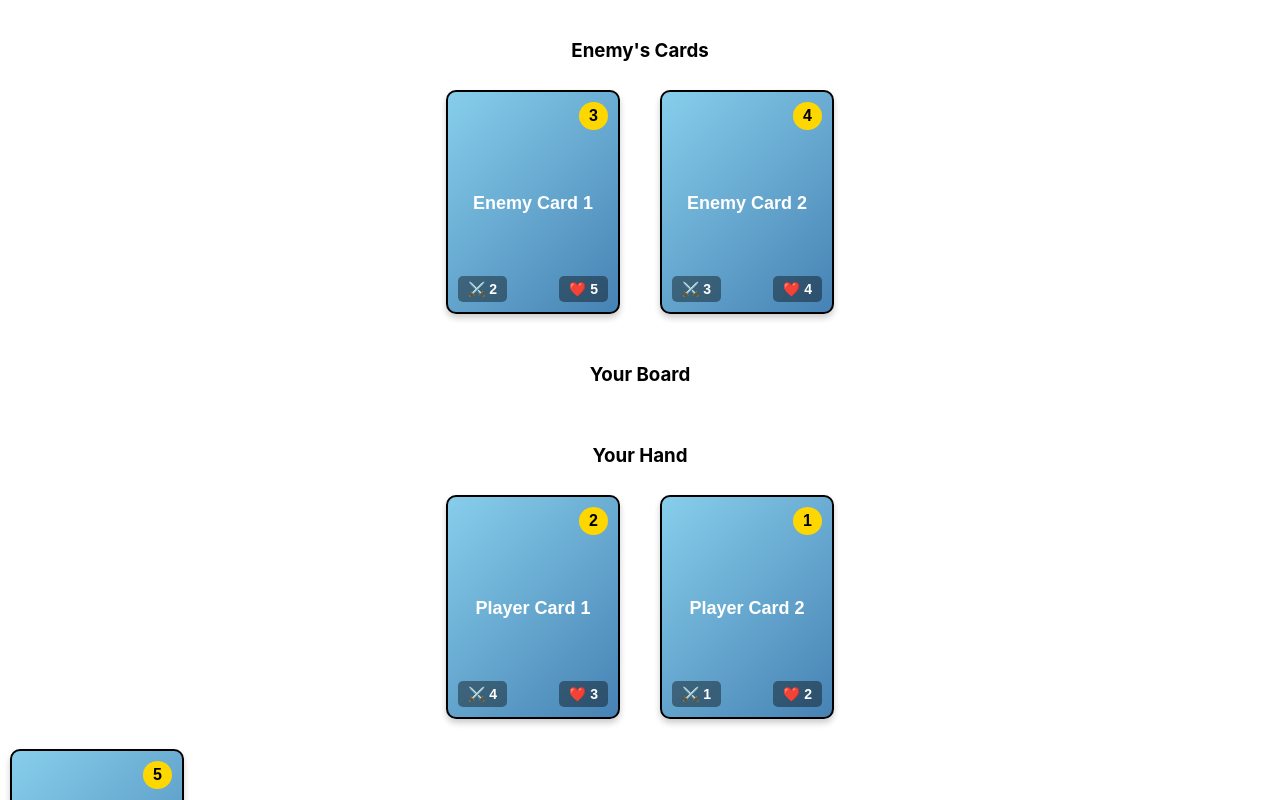
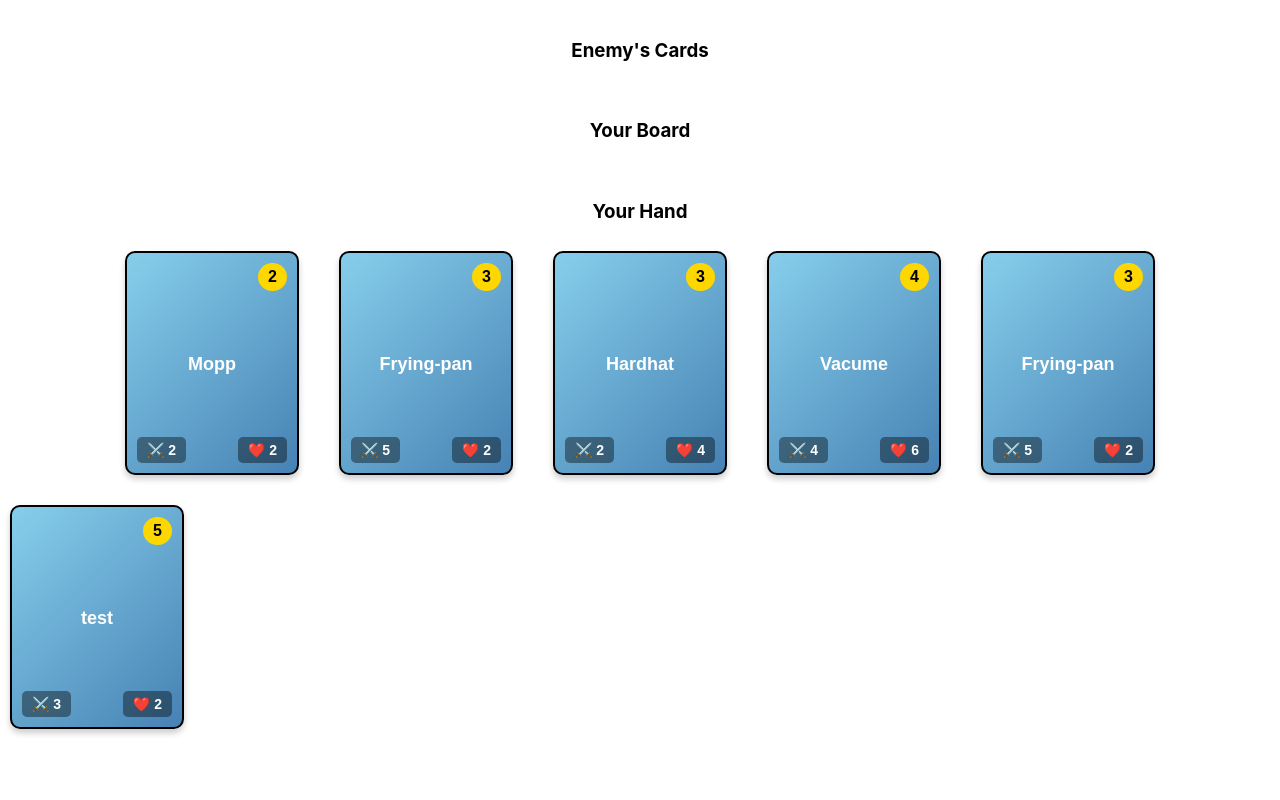
Before and after one commit to Ludde12345/stupid-card-game, a React (Create React App) app in the folder stupid-card-game/: page / in a window 1280 px wide. Shown: the top 800 px of the page. Built offline with nearby package versions, Linux system fonts and the light colour scheme; the HTML template or start-up script is replaced by a standard one.

Commit message:
Create card and adding cards to hand function

```diff
--- /dev/null
+++ b/stupid-card-game/src/CardStats.json
@@ -0,0 +1,47 @@
+[
+    {
+        "id": null,
+        "name": "Vacume",
+        "manaCost": 4,
+        "attack": 4,
+        "health": 6,
+        "elements": [
+            "cleanliness",
+            "electronic"
+        ]
+    },
+    {
+        "id": null,
+        "name": "Mopp",
+        "manaCost": 2,
+        "attack": 2,
+        "health": 2,
+        "elements": [
+            "cleanliness",
+            "physical",
+            "water"
+        ]
+    },
+    {
+        "id": null,
+        "name": "Frying-pan",
+        "manaCost": 3,
+        "attack": 5,
+        "health": 2,
+        "elements": [
+            "cooking",
+            "physical"
+        ]
+    },
+    {
+        "id": null,
+        "name": "Hardhat",
+        "manaCost": 3,
+        "attack": 2,
+        "health": 4,
+        "elements": [
+            "infrastructure",
+            "defense"
+        ]
+    }
+]
--- a/stupid-card-game/src/Game.jsx
+++ b/stupid-card-game/src/Game.jsx
@@ -1,27 +1,61 @@
-import React, { useState, useRef, useEffect} from 'react';
+import React, { useState, useRef, useEffect } from 'react';
 import { DragDropContext, Droppable, Draggable } from 'react-beautiful-dnd';
 import Card from './Card';
 import './Game.css'; // Import the new CSS file
+import cards from './CardStats.json';
 
-const initialEnemyCards = [
-  { id: 'e1', name: 'Enemy Card 1', manaCost: 3, attack: 2, health: 5 },
-  { id: 'e2', name: 'Enemy Card 2', manaCost: 4, attack: 3, health: 4 },
-];
+function createCard(nameOfCard) {
+  const cardToReturn = cards.find(card => card.name === nameOfCard);
 
-const initialPlayerCards = [
-  { id: 'p1', name: 'Player Card 1', manaCost: 2, attack: 4, health: 3 },
-  { id: 'p2', name: 'Player Card 2', manaCost: 1, attack: 1, health: 2 },
-];
+  if (cardToReturn) {
+    // Create a new object based on the card, and add the id to it
+    return {
+      ...cardToReturn,
+      id: String(Math.random())  // Add id to the new object
+    };
+  }
 
-const initialBoardCards = [];
+  return null;  // Returns null if the card was not found
+}
+
+const deck =
+  [
+    createCard("Vacume"),
+    createCard("Vacume"),
+    createCard("Mopp"),
+    createCard("Mopp"),
+    createCard("Mopp"),
+    createCard("Frying-pan"),
+    createCard("Frying-pan"),
+    createCard("Hardhat"),
+    createCard("Hardhat"),
+    createCard("Hardhat")
+  ]
 
 
 const CardGame = () => {
-  const [enemyCards, setEnemyCards] = useState(initialEnemyCards);
-  const [playerCards, setPlayerCards] = useState(initialPlayerCards);
-  const [boardCards, setBoardCards] = useState(initialBoardCards);
+  const [enemyCards, setEnemyCards] = useState([]);
+  const [playerHand, setPlayerHand] = useState([]);
+  const [boardCards, setBoardCards] = useState([]);
   const enemyCardRefs = useRef([]);
   const [draggingCard, setDraggingCard] = useState(null);
+  const [playerDeck, setPlayerDeck] = useState(deck);
+
+  function fillHand() {
+    const newHand = [...playerHand];  // Create a copy of the current playerHand
+    const newDeck = [...playerDeck];  // Create a copy of the current playerDeck
+
+    while (newHand.length < 5 && newDeck.length > 0) {  // Ensure we don't exceed 5 cards in hand
+      const chosenNumber = Math.floor(Math.random() * newDeck.length);
+      const chosenCard = newDeck[chosenNumber];
+
+      newHand.push(chosenCard);  // Add chosen card to hand
+      newDeck.splice(chosenNumber, 1);  // Remove the chosen card from the deck
+    }
+
+    setPlayerHand(newHand);  // Update the player hand state
+    setPlayerDeck(newDeck);  // Update the player deck state
+  }
 
   useEffect(() => {
     // Initialize data or perform any setup tasks here
@@ -29,6 +63,7 @@ const CardGame = () => {
     console.log('Player cards:', enemyCards);
     // Example: Fetch initial data from an API
     // fetchInitialData();
+    fillHand();
   }, []);
 
   const calculateDamage = (playerCard, enemyCard) => {
@@ -40,7 +75,7 @@ const CardGame = () => {
       return card;
     }).filter(card => card.health > 0);
 
-    const updatedPlayerCards = playerCards.map(card => {
+    const updatedPlayerCards = playerHand.map(card => {
       if (card.id === playerCard.id) {
         return { ...card, health: card.health - enemyCard.attack };
       }
@@ -48,7 +83,7 @@ const CardGame = () => {
     }).filter(card => card.health > 0);
 
     setEnemyCards(updatedEnemyCards);
-    setPlayerCards(updatedPlayerCards);
+    setPlayerHand(updatedPlayerCards);
 
     console.log(`Calculating damage between ${playerCard.name} and ${enemyCard.name}`);
     console.log(`Enemy card health: ${enemyCard.health}`);
@@ -57,7 +92,7 @@ const CardGame = () => {
 
   const onDragStart = (start) => {
     const { source } = start;
-    const sourceList = source.droppableId === 'board' ? [...boardCards] : [...playerCards];
+    const sourceList = source.droppableId === 'board' ? [...boardCards] : [...playerHand];
     const movedCard = sourceList[source.index];
     setDraggingCard(movedCard);
   };
@@ -73,17 +108,17 @@ const CardGame = () => {
 
     // Handle movement within the same list
     if (source.droppableId === destination.droppableId) {
-      const list = source.droppableId === 'hand' ? [...playerCards] : [...boardCards];
-      const setList = source.droppableId === 'hand' ? setPlayerCards : setBoardCards;
+      const list = source.droppableId === 'hand' ? [...playerHand] : [...boardCards];
+      const setList = source.droppableId === 'hand' ? setPlayerHand : setBoardCards;
       const [movedCard] = list.splice(source.index, 1);
       list.splice(destination.index, 0, movedCard);
       setList(list);
     } else {
       // Handle movement between lists
-      const sourceList = source.droppableId === 'hand' ? [...playerCards] : [...boardCards];
-      const setSourceList = source.droppableId === 'hand' ? setPlayerCards : setBoardCards;
-      const destinationList = destination.droppableId === 'board' ? [...boardCards] : [...playerCards];
-      const setDestinationList = destination.droppableId === 'board' ? setBoardCards : setPlayerCards;
+      const sourceList = source.droppableId === 'hand' ? [...playerHand] : [...boardCards];
+      const setSourceList = source.droppableId === 'hand' ? setPlayerHand : setBoardCards;
+      const destinationList = destination.droppableId === 'board' ? [...boardCards] : [...playerHand];
+      const setDestinationList = destination.droppableId === 'board' ? setBoardCards : setPlayerHand;
       const [movedCard] = sourceList.splice(source.index, 1);
       destinationList.splice(destination.index, 0, movedCard);
       setSourceList(sourceList);
@@ -190,7 +225,7 @@ const CardGame = () => {
             <div className="player-hand" ref={provided.innerRef} {...provided.droppableProps}>
               <h3>Your Hand</h3>
               <div className="card-list">
-                {playerCards.map((card, index) => (
+                {playerHand.map((card, index) => (
                   <Draggable key={card.id} draggableId={card.id} index={index}>
                     {(provided) => (
                       <div
```
